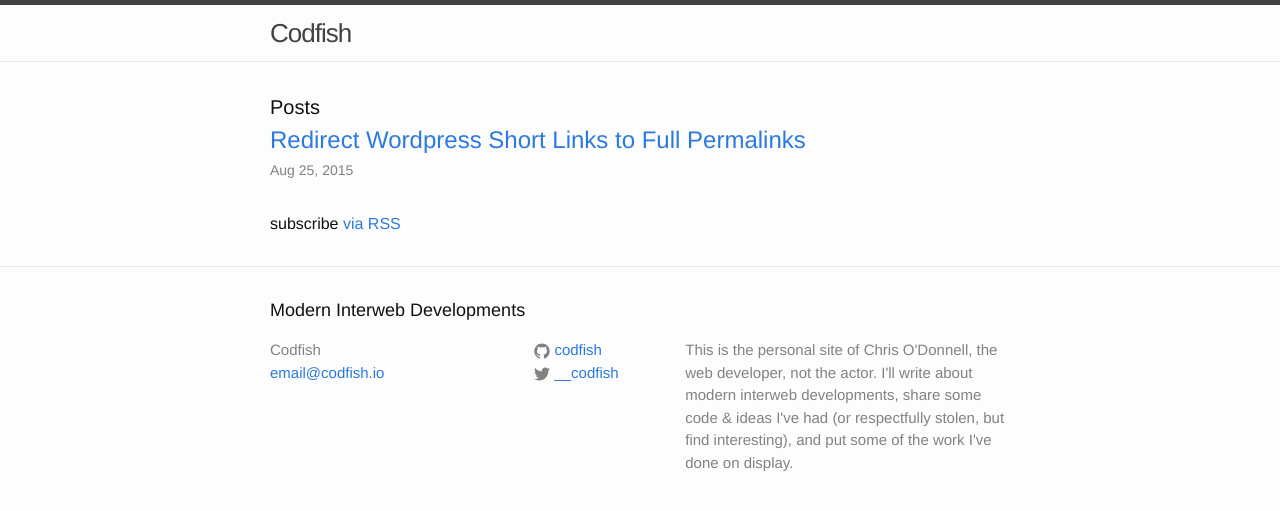
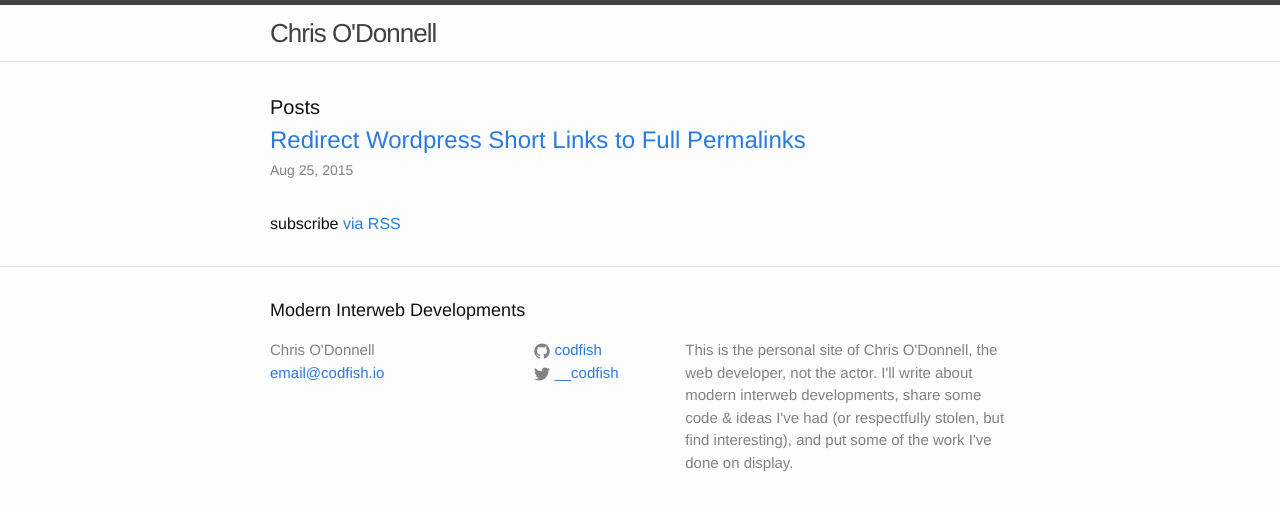
Before and after one commit to codfish/codfish.io, a Jekyll site: the page built from index.html, in a window 1280 px wide. Shown: the top 511 px of the page. Built offline with Jekyll 4.4.1, drawn with Linux system fonts in a browser that asks for light colours.

Commit message:
change site title back to Chris O'Donnell

```diff
--- a/_config.yml
+++ b/_config.yml
@@ -1,6 +1,6 @@
 ---
 # Site settings
-title: Codfish
+title: Chris O'Donnell
 slogan: Modern Interweb Developments
 email: email@codfish.io
 description: > # this means to ignore newlines until "baseurl:"
```
